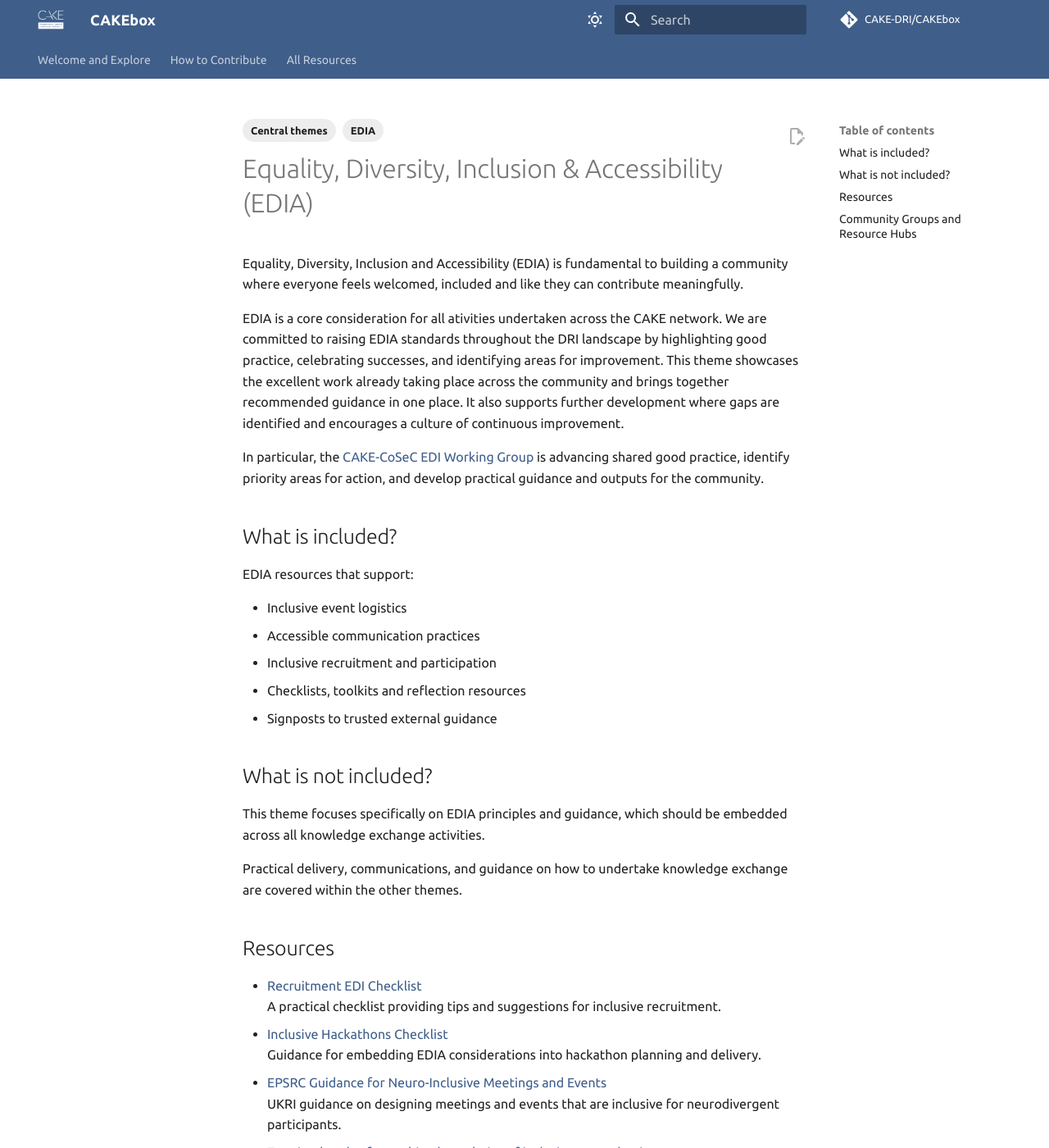
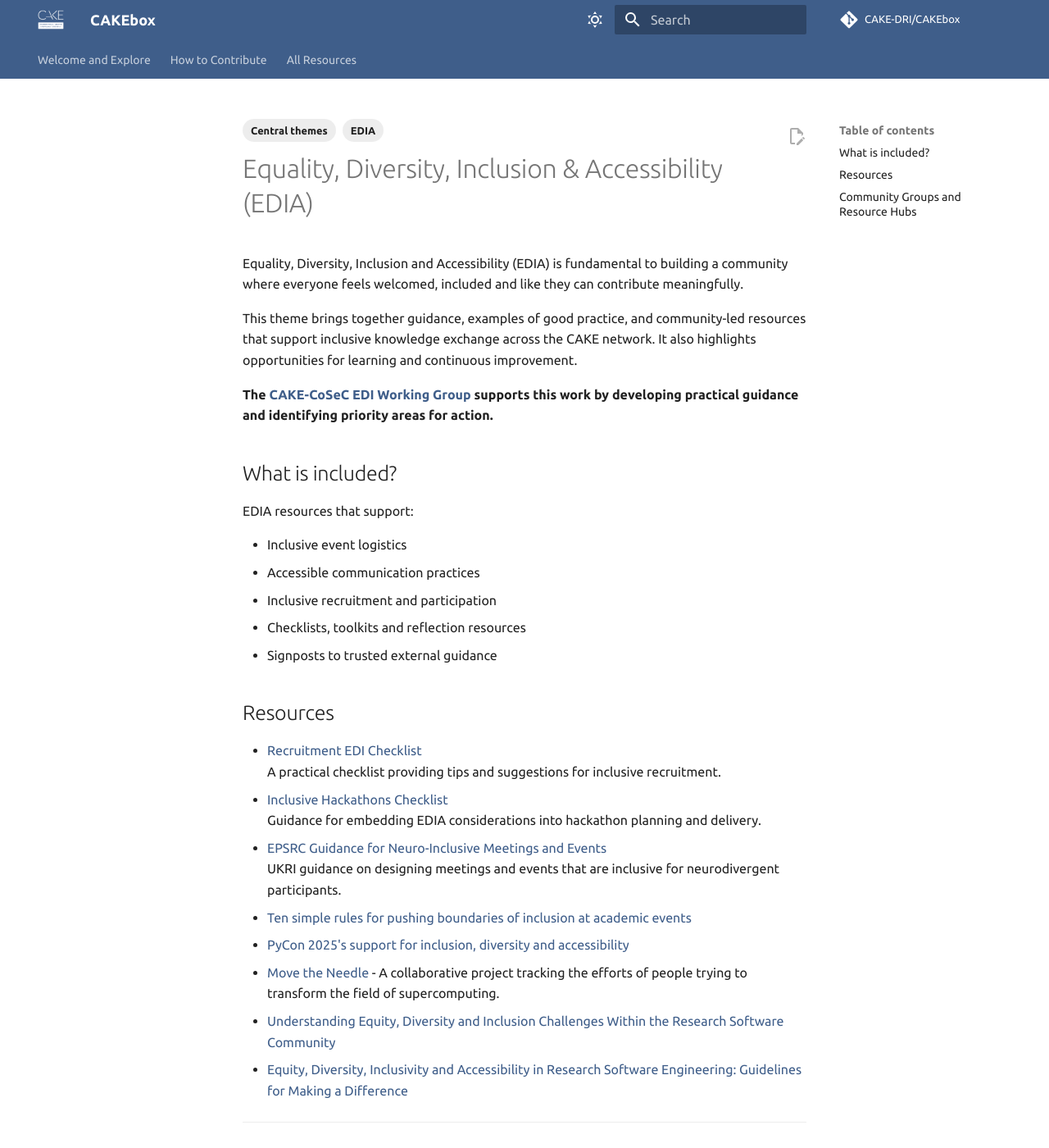
Before and after one commit to CAKE-DRI/CAKEbox, an MkDocs documentation site: the page built from docs/edia/index.md, in a window 1280 px wide and 1400 px high. Shown: the whole window at 82% size. Built offline with MkDocs 1.6.1 and Material for MkDocs 9.7.7, drawn with Linux system fonts in a browser that asks for light colours; comment, search, counter and statistics services are not loaded.

```diff
--- a/docs/edia/index.md
+++ b/docs/edia/index.md
@@ -6,9 +6,9 @@ tags: [Central themes, EDIA]
 
 Equality, Diversity, Inclusion and Accessibility (EDIA) is fundamental to building a community where everyone feels welcomed, included and like they can contribute meaningfully.
 
-EDIA is a core consideration for all ativities undertaken across the CAKE network. We are committed to raising EDIA standards throughout the DRI landscape by highlighting good practice, celebrating successes, and identifying areas for improvement. This theme showcases the excellent work already taking place across the community and brings together recommended guidance in one place. It also supports further development where gaps are identified and encourages a culture of continuous improvement.
+This theme brings together guidance, examples of good practice, and community-led resources that support inclusive knowledge exchange across the CAKE network. It also highlights opportunities for learning and continuous improvement.
 
-In particular, the [CAKE-CoSeC EDI Working Group](CAKE-CoSeC-EDI-WG/index.md) is advancing shared good practice, identify priority areas for action, and develop practical guidance and outputs for the community.
+**The [CAKE-CoSeC EDI Working Group](CAKE-CoSeC-EDI-WG/index.md) supports this work by developing practical guidance and identifying priority areas for action.**
 
 ## What is included?
 
@@ -21,11 +21,9 @@ EDIA resources that support:
 - Signposts to trusted external guidance
 
 
-## What is not included?
+<!-- ## What is not included?
 
-This theme focuses specifically on EDIA principles and guidance, which should be embedded across all knowledge exchange activities.
-
-Practical delivery, communications, and guidance on how to undertake knowledge exchange are covered within the other themes.
+Practical delivery, communications, and guidance on how to undertake knowledge exchange are covered within the other themes. -->
 
 ## Resources
 
```
Also changed, not shown: docs/edia/CAKE-CoSeC-EDI-WG/minutes/26-06-05.md (added, +74 -0 lines).
